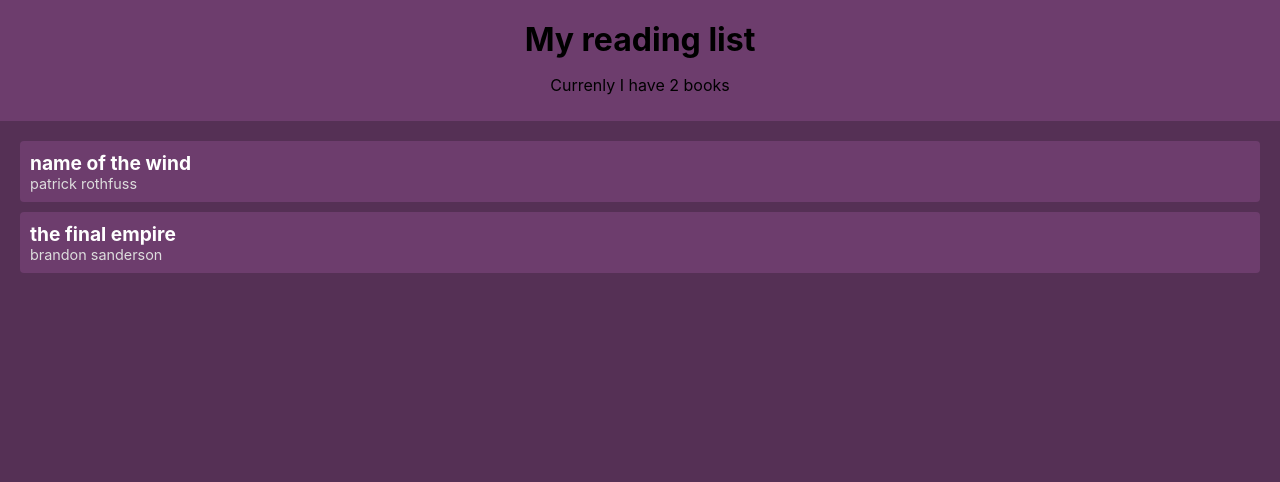
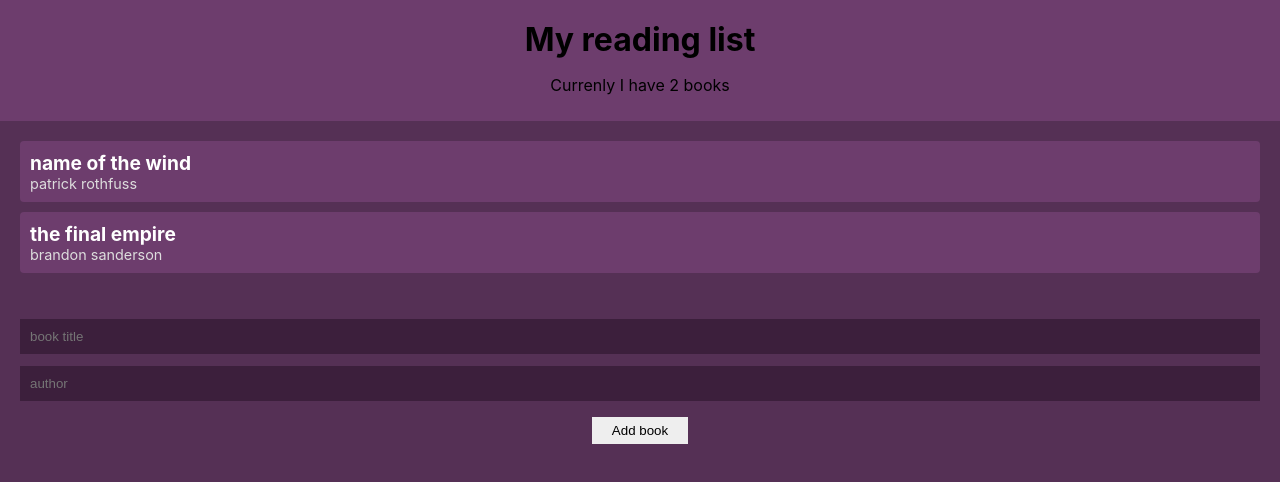
Before and after one commit to lukasz-klekner/book_list_context, a React (Create React App) app: page / in a window 1280 px wide. Shown: the top 482 px of the page. Built offline with nearby package versions, Linux system fonts and the light colour scheme.

Commit message:
implements BookForm component

```diff
--- a/src/App.js
+++ b/src/App.js
@@ -1,3 +1,4 @@
+import BookForm from './components/BookForm'
 import BookList from './components/BookList'
 import Navbar from './components/Navbar'
 import BookContextProvider from './context/BookContext'
@@ -7,6 +8,7 @@
     <BookContextProvider>
       <Navbar />
       <BookList />
+      <BookForm />
     </BookContextProvider>
   )
 }
--- /dev/null
+++ b/src/components/BookForm.js
@@ -0,0 +1,38 @@
+import { useContext, useState } from 'react'
+import { BookContext } from '../context/BookContext'
+
+const BookForm = () => {
+  const [title, setTitle] = useState('')
+  const [author, setAuthor] = useState('')
+
+  const { addBook } = useContext(BookContext)
+
+  const handleSubmit = (event) => {
+    event.preventDefault()
+    addBook(title, author)
+    setTitle('')
+    setAuthor('')
+  }
+
+  return (
+    <form onSubmit={handleSubmit}>
+      <input
+        type='text'
+        placeholder='book title'
+        value={title}
+        onChange={(event) => setTitle(event.target.value)}
+        required
+      />
+      <input
+        type='text'
+        placeholder='author'
+        value={author}
+        onChange={(event) => setAuthor(event.target.value)}
+        required
+      />
+      <input type='submit' value='Add book' />
+    </form>
+  )
+}
+
+export default BookForm
--- a/src/index.css
+++ b/src/index.css
@@ -54,3 +54,23 @@
   margin: 20px;
   text-align: center;
 }
+
+form {
+  padding: 20px;
+}
+input[type='text'] {
+  width: 100%;
+  padding: 10px;
+  box-sizing: border-box;
+  margin: 6px 0;
+  background: #3c1f3c;
+  color: #fff;
+  border: 0;
+}
+input[type='submit'] {
+  margin: 10px auto;
+  background: #eee;
+  border: 0;
+  padding: 6px 20px;
+  display: block;
+}
```
